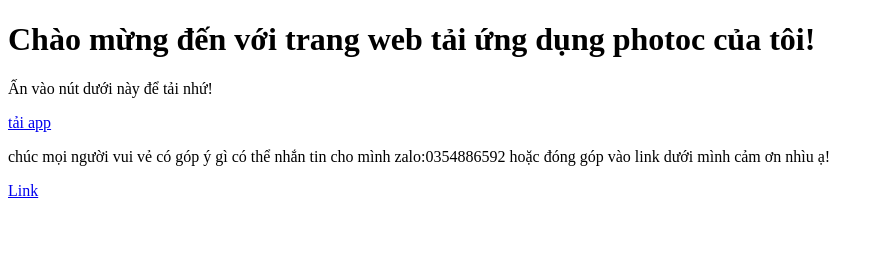
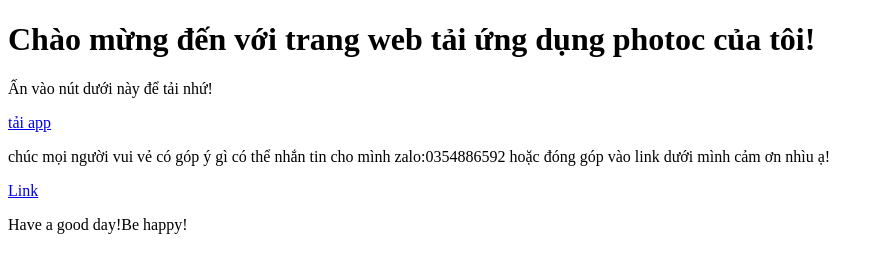
Before and after one commit to datqg0/datqg0.github.io, a plain HTML site: page index.html in a window 1280 px wide. Shown: the whole page, without its empty margins (0-884 px from the left). Drawn offline with Linux system fonts and the light colour scheme.

Commit message:
Update index.html

```diff
--- a/index.html
+++ b/index.html
@@ -3,13 +3,15 @@
 <head>
     <meta charset="UTF-8">
     <meta name="viewport" content="width=device-width, initial-scale=1.0">
-    <title>Trang Web của Tôi</title>
+    <title>PhotoC App</title>
 </head>
 <body>
+     <!--Have a good day! be happy-->
     <h1>Chào mừng đến với trang web tải ứng dụng photoc của tôi!</h1>
     <p>Ấn vào nút dưới này để tải nhứ!</p>
     <a href ="https://drive.google.com/file/d/17Ljpo_HCKlu3IrCaIRoCoPacF58Xgv34/view?usp=drive_link"> tải app </a>
     <p>chúc mọi người vui vẻ có góp ý gì có thể nhắn tin cho mình zalo:0354886592 hoặc đóng góp vào link dưới mình cảm ơn nhìu ạ!</p>
     <a href ="https://docs.google.com/document/d/1TRJbqGbvdaFpZWt0gdeCn17ZUAHwMtux3XxIfLqWnsE/edit?tab=t.0">Link</a>
+    <p>Have a good day!Be happy!</p>
 </body>
 </html>
```
